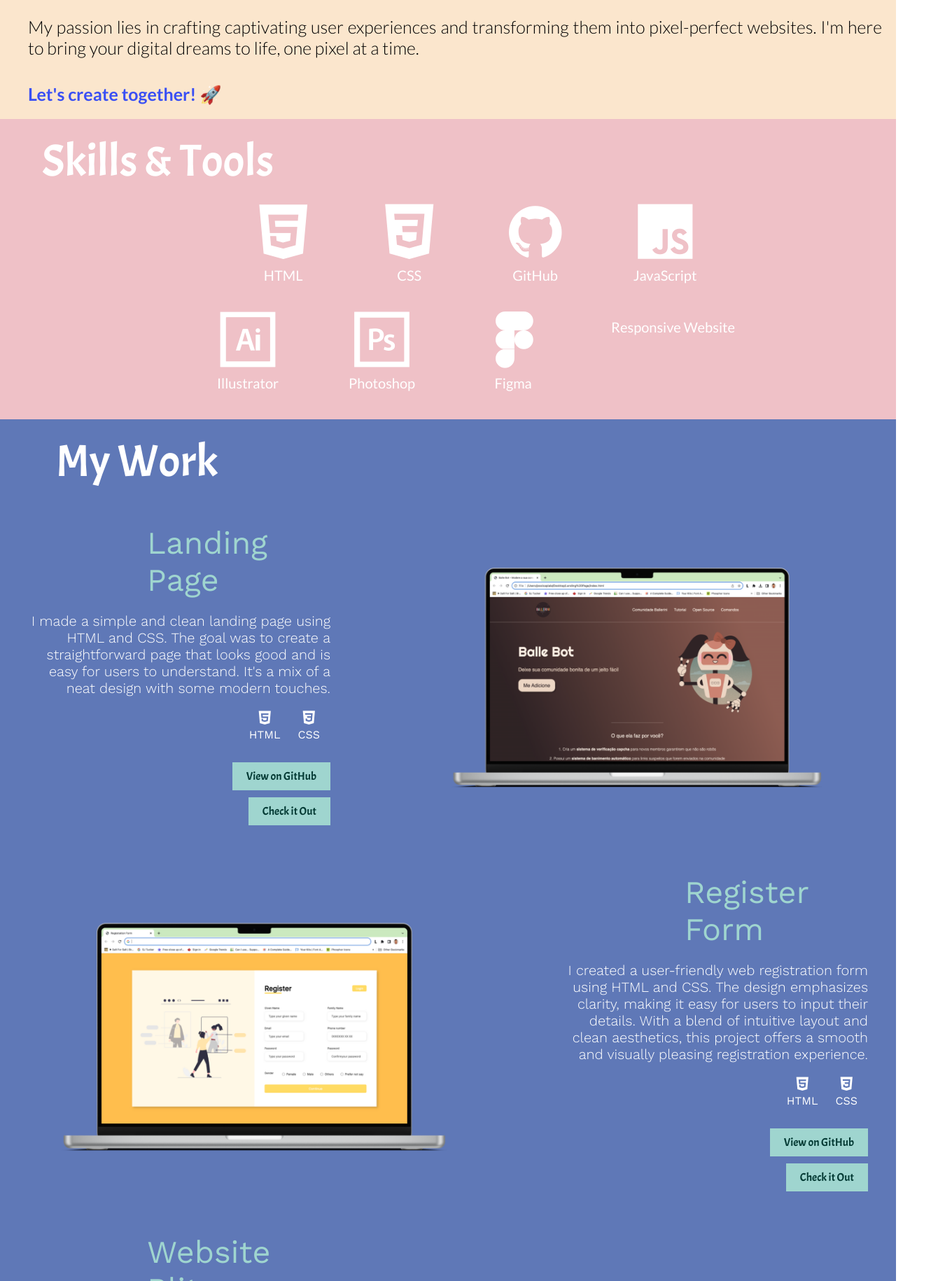
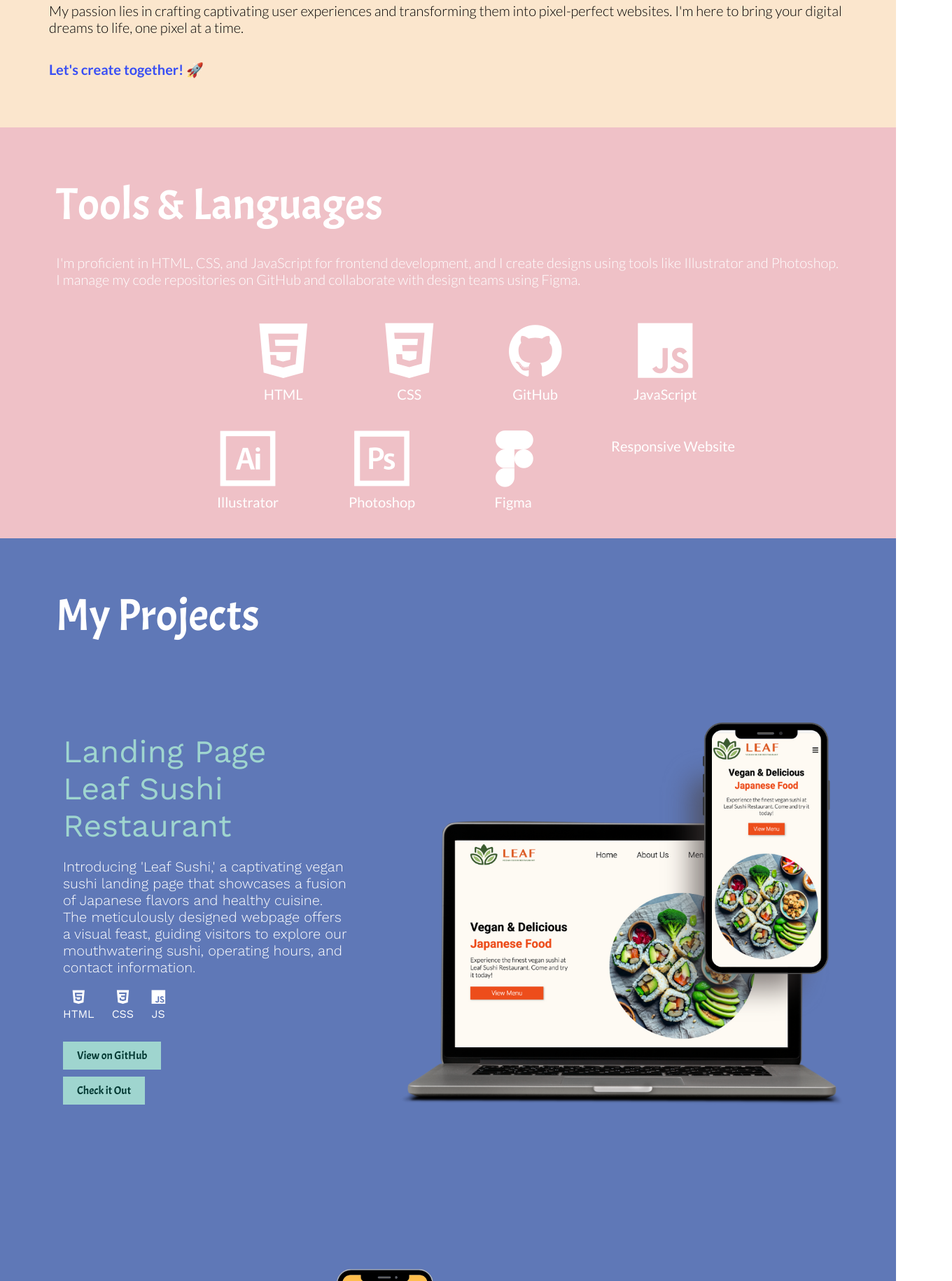
Before and after one commit to jesspiala/mywebsite, a plain HTML site: page index.html in a window 1280 px wide. Shown: the part 970-2800 px from the top of the page at 70% size, 1360 px wide, since content can reach past the window. Drawn offline with nearby package versions, Linux system fonts and the light colour scheme; some icons are missing.

Commit message:
atualizacao de projetos

```diff
--- a/index.html
+++ b/index.html
@@ -7,6 +7,7 @@
     <link rel="stylesheet" type="text/css" href="style.css">
     <link rel="icon" href="img/favicon512.png" type="image/x-icon">
     <link rel="icon" sizes="192x192" href="img/favicon.png">
+
 
 
 
@@ -22,8 +23,8 @@
                 <div class="menu-container">
                     <ul>
                         <li><a class="cabecalho-menu" href="#about">About Me</a></li>
-                        <li><a class="cabecalho-menu" href="#skills">Skills & Tools</a></li>
-                        <li><a class="cabecalho-menu" href="#work">My Work</a></li>
+                        <li><a class="cabecalho-menu" href="#skills">Tools & Languages</a></li>
+                        <li><a class="cabecalho-menu" href="#work">My Projects</a></li>
                         <li><a class="cabecalho-menu" href="#contact">Contact</a></li>
                     </ul>
                 </div>
@@ -62,7 +63,9 @@
     </section>
 
     <section id="skills">
-        <h1>Skills & Tools</h1>
+        <h1>Tools & Languages</h1>
+        <p>I'm proficient in HTML, CSS, and JavaScript for frontend development, and I create designs using tools
+            like Illustrator and Photoshop. I manage my code repositories on GitHub and collaborate with design teams using Figma.</p>
         <div class="skills-container">
             <div class="skills-row">
                 <div class="skill">
@@ -105,17 +108,18 @@
 
 
     <section id="work">
-        <h1>My Work</h1>
+        <h1>My Projects</h1>
         <!-- First project -->
         <div class="project">
             <div class="project-info">
-                <h2>Landing Page</h2>
-                <p>I made a simple and clean landing page using HTML and CSS. The goal was to create a straightforward
-                    page that looks good and is easy for users to understand. It's a mix of a neat design with some modern touches.
+                <h2>Landing Page Leaf Sushi Restaurant</h2>
+                <p>Introducing 'Leaf Sushi,' a captivating vegan sushi landing page that showcases a fusion of Japanese flavors and
+                    healthy cuisine. The meticulously designed webpage offers a visual feast, guiding visitors to explore our mouthwatering
+                    sushi, operating hours, and contact information.
                 </p>
 
-                    <a href="https://github.com/jesspiala/landingpage" target="_blank">View on GitHub</a>
-                    <a href="https://landingpagejesspiala.netlify.app/" target="_blank">Check it Out</a>
+                    <a href="https://github.com/jesspiala/leafvegansushi" target="_blank">View on GitHub</a>
+                    <a href="https://leafvegansushi.netlify.app/" target="_blank">Check it Out</a>
                     <div class="devicons">
                         <div>
                             <i class="devicon-html5-plain"></i>
@@ -125,15 +129,19 @@
                             <i class="devicon-css3-plain"></i>
                             <span>CSS</span>
                         </div>
+                        <div>
+                            <i class="devicon-javascript-plain"></i>
+                            <span>JS</span>
+                        </div>
                     </div>
 
             </div>
-            <img src="img/ballerina.png" alt="Project 1">
+            <img src="img/Leaf.png" alt="Project 1" >
         </div>
 
         <!-- Second project -->
         <div class="second-project">
-            <img src="img/register-form.png" alt="Project 2">
+            <img src="img/form.png" alt="Project 2">
             <div class="second-project-info">
                 <h2>Register Form</h2>
                 <p>I created a user-friendly web registration form using HTML and CSS. The design emphasizes clarity,
@@ -159,7 +167,7 @@
         <!-- Third project -->
         <div class="project">
             <div class="project-info">
-                <h2>Website Blitz</h2>
+                <h2>Mario Jump Game</h2>
                 <p>For this project, I meticulously recreated the design of the Web Blitz website, focusing solely on its HTML structure and CSS styling.
                     Drawing inspiration directly from their original design, my objective was to capture the essence and visual details accurately. Through a careful translation of design elements, the project highlights my proficiency
                     in replicating established designs using fundamental web development tools, ensuring both functionality and visual fidelity.</p>
@@ -172,17 +180,21 @@
                             <i class="devicon-css3-plain"></i>
                             <span>CSS</span>
                         </div>
+                        <div>
+                            <i class="devicon-javascript-plain"></i>
+                            <span>JS</span>
+                        </div>
                     </div>
                 <a href="https://github.com/jesspiala/blitz" target="_blank">View on GitHub</a>
                 <a href="https://blitzjesspiala.netlify.app/" target="_blank">Check it Out</a>
             </div>
-            <img src="img/blitz.png" alt="Project 3">
+            <img src="img/mario-jump.png" alt="Project 3">
         </div>
 
 
 <div class="white-container">
-    <p>I'm currently immersed in studying JavaScript and collaborating on a project, where we're building a website that
-        can transcribe short video URLs into precise textual content. You can always check my work
+    <p>I'm constantly engaged in learning and working on various personal projects. It's an ongoing journey where I'm continually exploring new ideas, refining my skills, and bringing my creative visions to life.
+        You can always check out what I'm currently working on right
         <a href="https://github.com/jesspiala">here</a>!</p>
 </div>
 
--- a/style.css
+++ b/style.css
@@ -35,12 +35,10 @@ section {
 }
 
 .fixed-menu li:first-child {
-    margin-left: 20px;
+    margin-left: 50px;
     padding-left: 0;
 }
-.fixed-menu li:first-child {
-    margin-left: 20px; /* Adjust this value as needed */
-}
+
 
 .fixed-menu .cabecalho-menu {
     position: relative;
@@ -140,7 +138,13 @@ section {
 
     .fixed-menu {
         z-index: 1007;
+
     }
+
+    .fixed-menu li:first-child {
+        margin-left: 20px;
+    }
+
 }
 
 
@@ -380,31 +384,43 @@ body {
     font-style: normal;
     font-weight: 400;
     line-height: normal;
-    margin-bottom: 40px;
-    margin-left: 40px;
+    margin-left: 50px;
+    margin-top: 50px;
+    margin-bottom: 30px;
+
   }
 
   #about p {
     color: #000;
     font-family: 'Lato', sans-serif;
-    font-size: 25px;
+    font-size: 20px;
     font-style: normal;
     font-weight: 300;
     line-height: normal;
-    text-align: justify;
-    margin-left: 40px;
+    text-align: left;
+    margin-left: 50px;
+    margin-right: 50px;
   }
 
-   /* Additional styles to better fit smaller screens */
-   #about h1, #about p {
-    margin-left: 20px;
-}
+
 
    .highlight {
     color: #394FF4;
     font-weight: 600;
+    margin-bottom: 100px;
+
   }
 
+  #about p:last-child {
+    margin-bottom: 50px;
+}
+
+@media (max-width: 768px) {
+    #about h1 {
+        font-size: 36px;  /* Further reduce the font size for phones */
+    }
+
+}
 
 
   /* Style the skills section */
@@ -424,7 +440,21 @@ body {
     font-weight: 400;
     line-height: normal;
     text-align: left;
-    margin-left: 60px;
+    margin-left: 80px;
+    margin-top: 50px;
+    margin-bottom: 30px;
+  }
+
+  #skills p{
+    color: #fff;
+    font-family: 'Lato', sans-serif;
+    font-size: 20px;
+    font-style: normal;
+    font-weight: 300;
+    line-height: normal;
+    text-align: justify;
+    margin: 30px 82px 30px 80px;
+
   }
 
   /* Style the skills container */
@@ -478,7 +508,7 @@ body {
 
         .skill {
             width: 50%; /* Two skills side by side */
-            margin: 15px auto; /* Center the skills and reduce margin */
+            margin: 40px auto; /* Center the skills and reduce margin */
         }
 
         .skill i {
@@ -499,9 +529,17 @@ body {
 
   /* Adjusting the h1 size and margin for tablet view */
   #skills h1 {
-    font-size: 50px;
-    margin-left: 0; /* Centering the header */
-    margin-bottom: 20px; /* Giving it some space below */
+    font-size: 30px;
+    text-align: center;
+    margin-left: 40px;
+    margin-right: 40px;
+    margin-top: 30px;
+  }
+
+  #skills p {
+    text-align: center;
+    margin-left: 40px;
+    margin-right: 40px;
   }
 
   /* Adjusting the skills container for better spacing */
@@ -540,6 +578,7 @@ body {
     background-color: #5F78B7;
     padding: 20px;
     text-align: center;
+    margin-top: 0;
 }
 
 #work h1 {
@@ -551,6 +590,7 @@ body {
     line-height: normal;
     text-align: left;
     margin-left: 60px;
+    margin-top: 50px;
 }
 
 #work h2 {
@@ -560,9 +600,23 @@ body {
     font-style: normal;
     font-weight: 400;
     line-height: normal;
+    text-align: right;
+    margin-bottom: 20px;
+    margin-right: 50px;
+
+
+}
+
+#work .project h2 {
+    color: #9FD5CF;
+    font-family: 'Work Sans', sans-serif;
+    font-size: 45px;
+    font-style: normal;
+    font-weight: 400;
+    line-height: normal;
     text-align: left;
     margin-bottom: 20px;
-    margin-left: 170px;
+    margin-left: 50px;
 }
 
 
@@ -580,18 +634,18 @@ body {
 
 /* Reverse the order of the second project */
 .second-project img {
-    max-width: 70%;
+    max-width: 60%;
     height: auto;
     order: 1;
-    margin-left: -100px;
+    margin-left: -50px;
 
 }
 
 /* Style the project image */
 .project img {
-    max-width: 70%;
+    max-width: 60%;
     height: auto;
-    margin-right: -100px;
+    margin-right: 0px;
 }
 
 /* Style the project info container (text) */
@@ -614,7 +668,20 @@ body {
 }
 
 
-.project-info p,
+.project-info p
+ {
+    color: #fff;
+    text-align: left;
+    font-family: Work Sans;
+    font-size: 20px;
+    font-style: normal;
+    font-weight: 300;
+    line-height: normal;
+    margin-bottom: 20px;
+    margin-left: 50px;
+    flex-grow: 1; /* This lets the paragraph expand and take up all available space */
+}
+
 .second-project-info p {
     color: #fff;
     text-align: right;
@@ -624,6 +691,7 @@ body {
     font-weight: 300;
     line-height: normal;
     margin-bottom: 20px;
+    margin-right: 50px;
     flex-grow: 1; /* This lets the paragraph expand and take up all available space */
 }
 
@@ -633,22 +701,24 @@ body {
     justify-content: space-between;
     align-items: center;
 }
-/* keep the devicon aligned with the button */
-#work .project-info .devicons,
-.second-project-info .devicons,
-.actions .devicons {
-    order: 1;
-    display: flex;
-    gap: 10px;
-    align-items: center;
-    margin-left: auto;
-    margin-bottom: 20px;
-}
 
 
 /*button conf. */
 
-.project-info a,
+.project-info a{
+    order: 2;
+    display: inline-block;
+    padding: 10px 20px;
+    background-color: #9FD5CF;
+    color: #023933;
+    font-family: 'Acme', sans-serif;
+    transition: background-color 0.3s, color 0.3s;
+    align-self: flex-start; /* Push the button to the left */
+    margin-top: 10px;
+    margin-left: 50px;
+
+}
+
 .second-project-info a,
 .actions a {
     order: 2;
@@ -660,6 +730,7 @@ body {
     transition: background-color 0.3s, color 0.3s;
     align-self: flex-end; /* Push the button to the right */
     margin-top: 10px;
+    margin-right: 50px;
 }
 
 .project a:hover,
@@ -670,14 +741,41 @@ body {
 
 /* Style the devicons */
 
+/* keep the devicon aligned with the button */
+#work .project .devicons{
+    order: 1;
+    display: flex;
+    gap: 10px;
+    align-items: center;
+    justify-content: flex-start; /* Align to the left */
+    margin-bottom: 20px;
+    margin-left: 50px;
+}
 
-#work .project .devicons div,
-.second-project .devicons div {
+#work .second-project .devicons {
+    order: 1;
+    display: flex;
+    gap: 10px;
+    align-items: center;
+    justify-content: flex-end; /* Align to the right */
+    margin-bottom: 20px;
+    margin-right: 50px;
+}
+
+#work .project .devicons div {
     display: flex;
     flex-direction: column;
     align-items: center;
     margin-right: 15px;
 }
+
+#work .second-project .devicons div {
+    display: flex;
+    flex-direction: column;
+    align-items: center;
+    margin-left: 15px;
+}
+
 
 #work .project .devicons i,
 .second-project .devicons i {
@@ -766,19 +864,57 @@ body {
 
     #work h1 {
         font-size: 32px;
-        margin-left: 15px;
+        margin-left: 40px;
+        margin-right: 40px;
+        margin-top: 30px;
+        text-align: center;
     }
 
     #work h2 {
         font-size: 24px;
+        margin-right: 30px;
+        margin-bottom: 0;
+    }
+
+    #work .project h2{
+        font-size: 24px;
         margin-left: 30px;
+        margin-bottom: 0;
+    }
+
+    #work .project .devicons {
+        margin-left: 30px;
+    }
+
+    #work .second-project .devicons {
+        margin-right: 30px;
+    }
+
+    .project-info a{
+        margin-left: 30px;
+    }
+
+    .second-project-info a{
+        margin-right: 30px;
     }
 
     .project-info p,
     .second-project-info p {
+        font-size: 20px;
+        margin: 30px;
+    }
+
+    .white-container p{
         font-size: 16px;
+
+    }
+
+    .white-container {
+        margin: 30px;
     }
 }
+
+
 
 /*contact section */
 
```
Also changed, not shown: img/Leaf copy.png (added), img/Leaf.png (added), img/form.png (added), img/mario-jump.png (added), 2 other files. Lines whose indentation alone changed are shown as unchanged.
